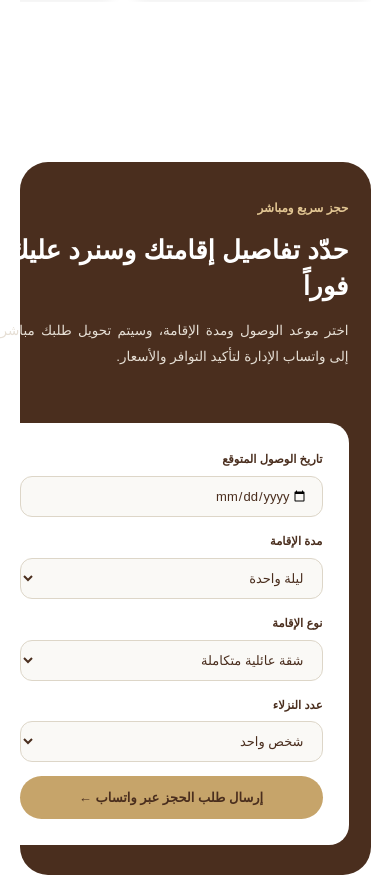
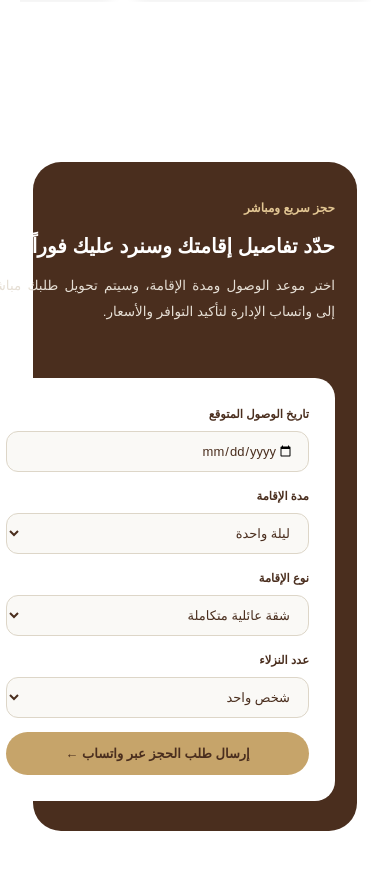
Before and after one commit to algmal214-sudo/HappyLife-Landing-Page, a plain HTML site: page index.html in a window 390 px wide. Shown: the part 5082-5957 px from the top of the page. Drawn offline with Linux system fonts and the light colour scheme; a web font is replaced by a local one.

Commit message:
Update index.html

```diff
--- a/index.html
+++ b/index.html
@@ -409,6 +409,30 @@ section.pad{padding:80px 0}
       padding: 0 5px !important;
     }
   }
+  /* حل نهائي لمشكلة خروج النص عن الإطار البني في الجوال */
+  @media (max-width: 768px) {
+    /* اجعل القسم والبطاقة البنية تحترم عرض شاشة الجوال تماماً */
+    #contact, .contact, #booking, .booking, .contact-panel, .booking-panel {
+      width: 100% !important;
+      max-width: 100% !important;
+      padding-left: 15px !important;
+      padding-right: 15px !important;
+      box-sizing: border-box !important;
+      overflow: hidden !important;
+    }
+
+    /* تصغير حجم خط العنوان وإجبار النص على الالتفاف للسطر التالي بداخل الإطار */
+    #contact h2, .contact h2, #booking h2, .booking h2,
+    .contact-panel h2, .booking-panel h2 {
+      font-size: 20px !important;
+      line-height: 1.4 !important;
+      max-width: 100% !important;
+      word-wrap: break-word !important;
+      overflow-wrap: break-word !important;
+      white-space: normal !important;
+      display: block !important;
+    }
+  }
 </style>
 </head>
 <body>
```
